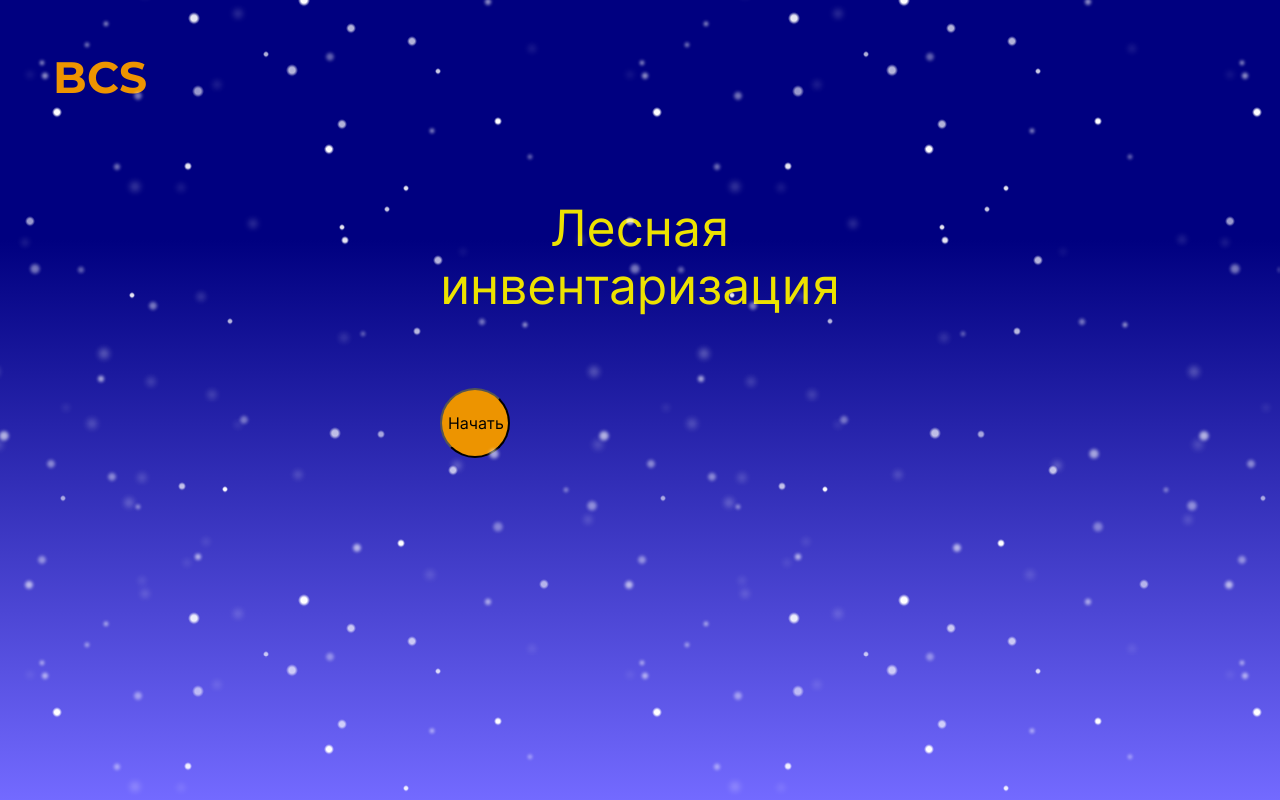
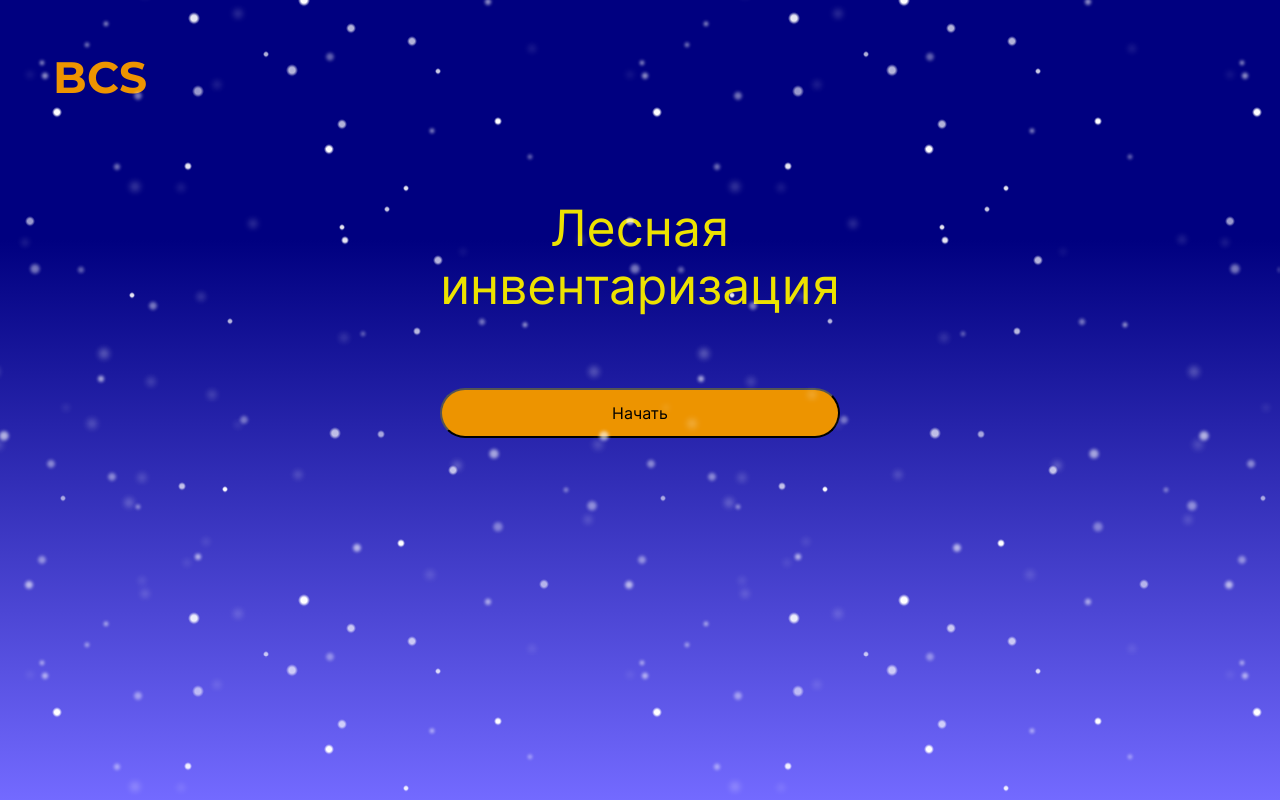
Before and after one commit to UliaKarpova/hackwagon, a React (Create React App) app: page / in a window 1280 px wide. Shown: the top 800 px of the page. Built offline with nearby package versions, Linux system fonts and the light colour scheme.

Commit message:
change signin-button

```diff
--- a/src/components/App/App.js
+++ b/src/components/App/App.js
@@ -5,7 +5,7 @@ import StartPage from '../StartPage/StartPage';
 import Login from '../Login/Login';
 import SnowFall from '../Snowfall/SnowFall';
 import Header from '../Header/Header';
-import WorkPage from '../WorkPage/WorkPage';
+// import WorkPage from '../WorkPage/WorkPage';
 
 function App() {
   return (
@@ -19,14 +19,14 @@ function App() {
         <Header />
         <Login />
       </Route>
-      <Route path="/workpage">
+      {/* <Route path="/workpage">
         <Header>
           <NavLink to="/">
             <button className="header__btn">Назад</button>
           </NavLink>
         </Header>
         <WorkPage />
-      </Route>
+      </Route> */}
     </Switch>
   );
 }
--- a/src/components/StartPage/StartPage.css
+++ b/src/components/StartPage/StartPage.css
@@ -26,9 +26,9 @@
 }
 
 .page__but {
-  width: 70px;
-  height: 70px;
-  border-radius: 35px;
+  width: 100%;
+  height: 50px;
+  border-radius: 25px;
   margin: 40px auto;
   background-color: var(--Orange-300);
   cursor: pointer;
```
